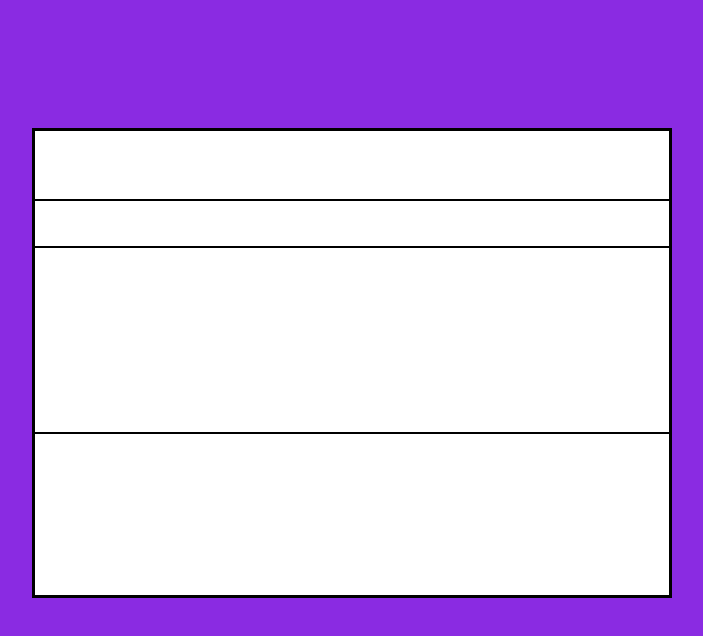
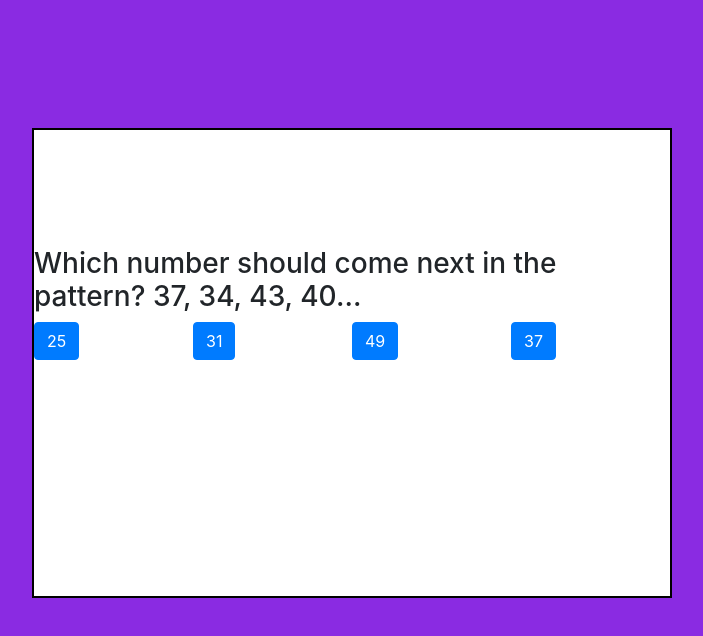
Before and after one commit to Floses/trivia-game, a plain HTML site: page index.html in a window 1280 px wide. Shown: the whole page, without its empty margins (288-991 px from the left). Drawn offline with nearby package versions, Linux system fonts and the light colour scheme.

Commit message:
got our first question and set of answers to show up in our html. Programmed in our startGame function

```diff
--- a/assets/css/style.css
+++ b/assets/css/style.css
@@ -21,20 +21,19 @@ body {
 .title {
   width: 100%;
   height: 15%;
-  border: 1px solid black;
 }
 .conditions {
   width: 100%;
   height: 10%;
-  border: 1px solid black;
 }
 .questions {
   width: 100%;
   height: 40%;
-  border: 1px solid black;
 }
 .answers {
   width: 100%;
   height: 35%;
-  border: 1px solid black;
 }
+#welcome {
+  text-align: center;
+}
--- a/assets/javascript/game.js
+++ b/assets/javascript/game.js
@@ -35,14 +35,39 @@ $(document).ready(function() {
   };
 
   function startGame() {
-    $(".questions").append("<h1>Welcome to IQ test!</h1>");
+    $(".questions").append("<h1 id='welcome'>Welcome to IQ test!</h1>");
     setTimeout(function() {
-      $(".questions").replaceWith(test.questions.q1);
+      $(".questions").replaceWith("<h3>" + test.questions.q1 + "</h3>");
     }, 4000);
-    $(".answers").append(
-      "<button id='btn1'" + test.options.q1[0] + "</button>"
-    );
+    setTimeout(function() {
+      $(".num1").append(
+        "<button type='button' class='btn btn-primary'>" +
+          test.options.q1[0] +
+          "</button>"
+      );
+    }, 4000);
+    setTimeout(function() {
+      $(".num2").append(
+        "<button type='button' class='btn btn-primary'>" +
+          test.options.q1[1] +
+          "</button>"
+      );
+    }, 4000);
+    setTimeout(function() {
+      $(".num3").append(
+        "<button type='button' class='btn btn-primary'>" +
+          test.options.q1[2] +
+          "</button>"
+      );
+    }, 4000);
+    setTimeout(function() {
+      $(".num4").append(
+        "<button type='button' class='btn btn-primary'>" +
+          test.options.q1[3] +
+          "</button>"
+      );
+    }, 4000);
   }
 
-  //startGame();
+  startGame();
 });
--- a/index.html
+++ b/index.html
@@ -28,7 +28,12 @@
         <div class="title jumbotron-fluid"></div>
         <div class="conditions jumbotron-fluid"></div>
         <div class="questions jumbotron-fluid"></div>
-        <div class="answers jumbotron-fluid"><div class="col-3"></div></div>
+        <div class="answers jumbotron-fluid row">
+          <div class="num1 col-3"></div>
+          <div class="num2 col-3"></div>
+          <div class="num3 col-3"></div>
+          <div class="num4 col-3"></div>
+        </div>
       </div>
     </div>
   </body>
```
